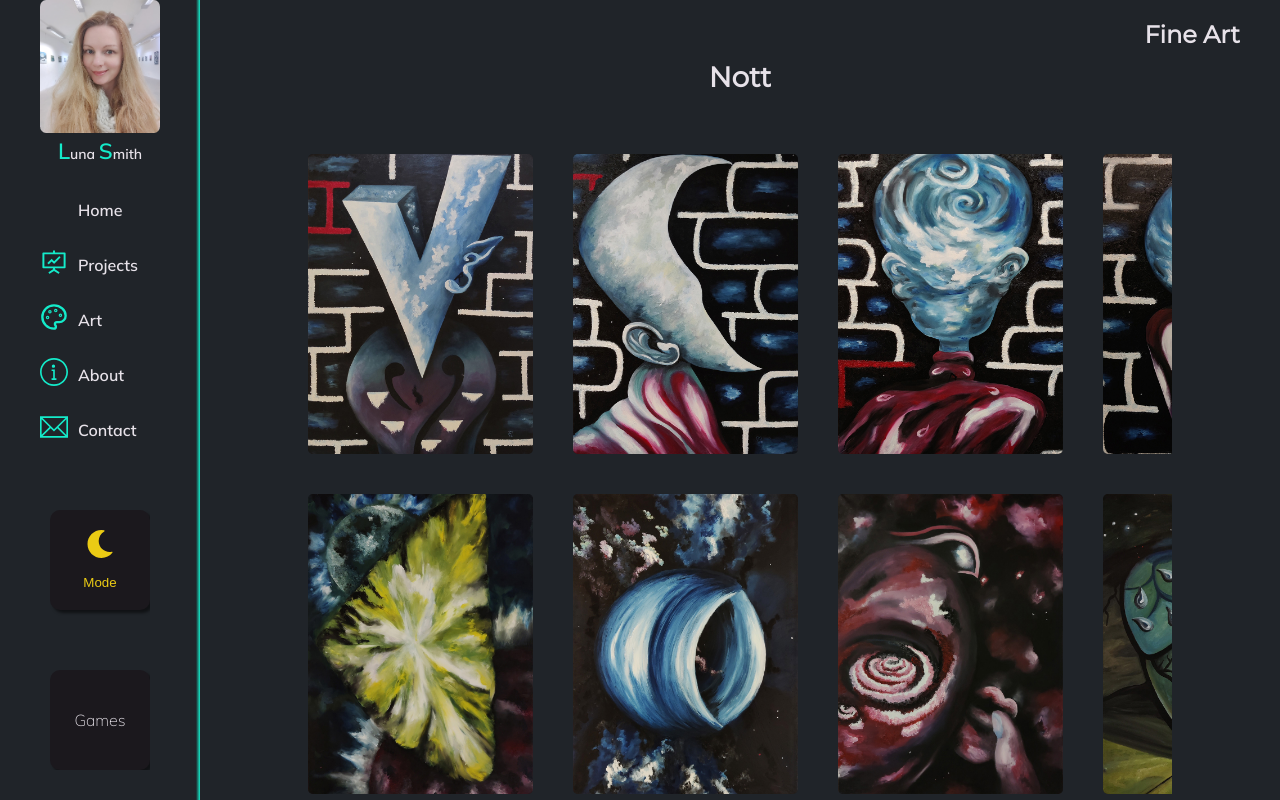
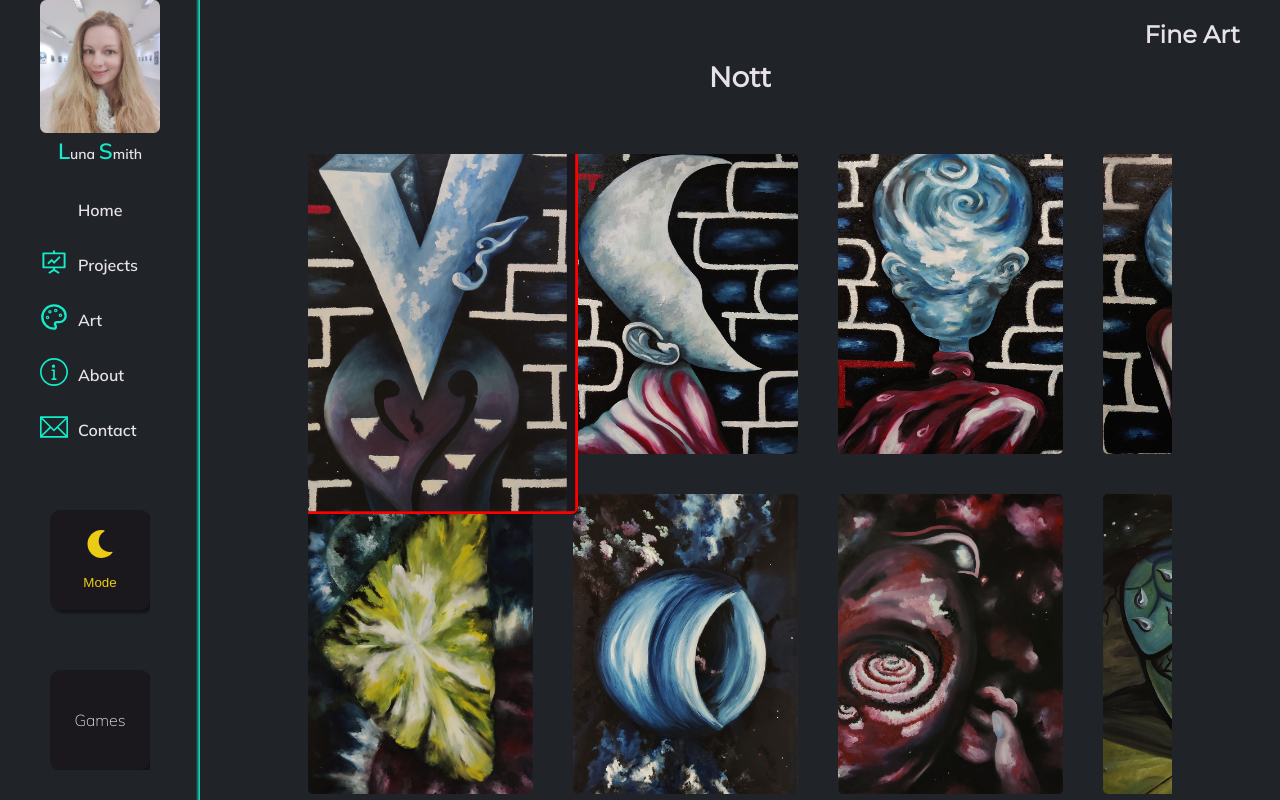
Before and after one commit to Lu-Smith/new_react_portfolio_sass, a React (Create React App) app: page /fineart in a window 1280 px wide. In both pictures the pointer is over the element 420 px from the left and 304 px from the top of the page. Built offline with nearby package versions, Linux system fonts and the light colour scheme; some icons are missing.

Commit message:
Updated fineart.scss

```diff
--- a/src/styles/fineart.scss
+++ b/src/styles/fineart.scss
@@ -23,7 +23,6 @@
 .FineArt {
     @include flex-direction(space-between, row);
     max-width: 100vw;
-    z-index: -1;
 
     .menu {
         height: 100vh;
@@ -87,7 +86,11 @@
                         width: 225px;
                         height: 300px;
                         border-radius: 5px;
-                        overflow: hidden;
+                        transition: 200ms all ease-in-out;
+
+                        &:hover {
+                            transform: scale(1.4);
+                        }
 
                         @include mobile {
                             width: 70%;
@@ -103,6 +106,12 @@
                                 width: 100%;
                                 height: 100%;
                                 object-fit: cover;
+                                transition: 200ms all ease-in-out;;
+
+                                &:hover {
+                                    object-fit: contain;
+                                    border: 2px solid red;
+                                }
                             }
                         }
                     }
```
